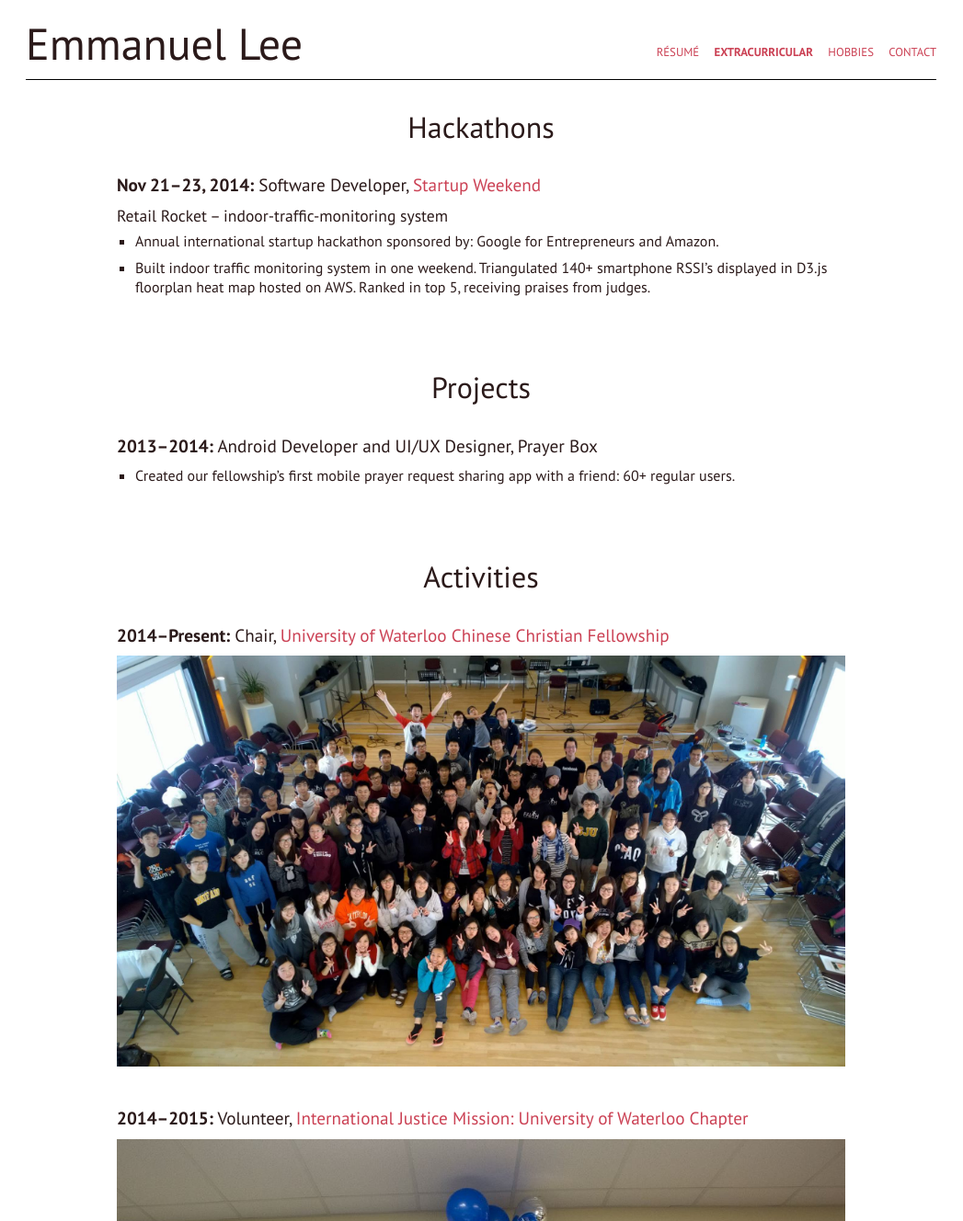
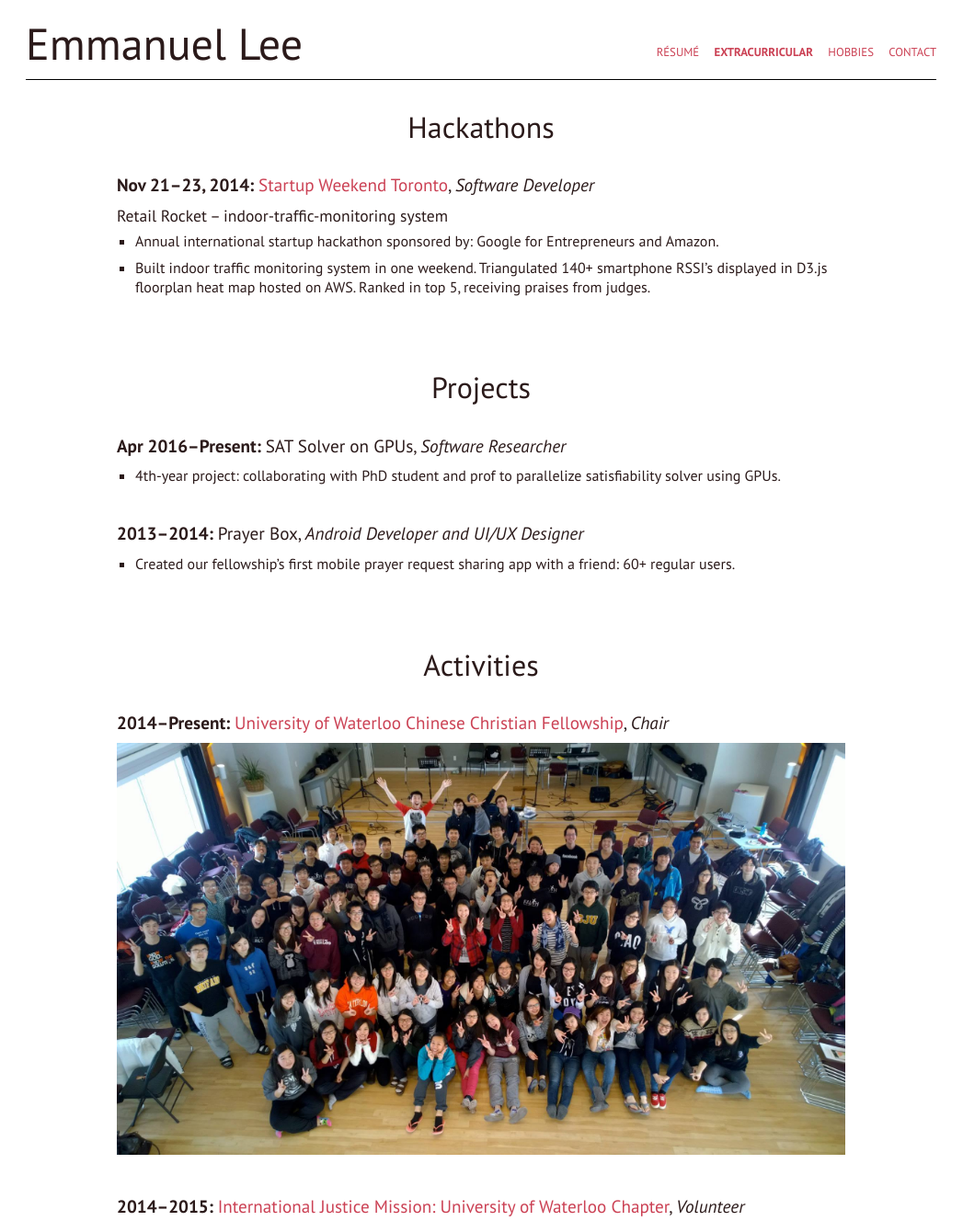
Before and after one commit to emmanueljl/emmanueljl.github.io, a plain HTML site: page extracurricular.html in a window 1280 px wide. Shown: the top 1328 px of the page at 92% size, without its empty margins (117-1164 px from the left). Drawn offline with Linux system fonts and the light colour scheme.

Commit message:
Update formatting

```diff
--- a/extracurricular.html
+++ b/extracurricular.html
@@ -79,7 +79,7 @@
         <h1>Hackathons</h1>
 
         <div>
-            <h2><strong>Nov 21–23, 2014:</strong> Software Developer, <a rel="external" href="http://www.up.co/communities/canada/toronto/startup-weekend/4717" target="_blank">Startup Weekend</a></h2>
+            <h2><strong>Nov 21–23, 2014: </strong><a rel="external" href="http://www.up.co/communities/canada/toronto/startup-weekend/4717" target="_blank">Startup Weekend Toronto</a>, <i>Software Developer</i></h2>
             <h3>Retail Rocket – indoor-traffic-monitoring system</h3>
             <ul>
                 <li>Annual international startup hackathon sponsored by: Google for Entrepreneurs and Amazon.</li>
@@ -94,7 +94,14 @@
         <h1>Projects</h1>
 
         <div>
-            <h2><strong>2013–2014:</strong> Android Developer and UI/UX Designer, Prayer Box</a></h2>
+            <h2><strong>Apr 2016–Present: </strong>SAT Solver on GPUs, <i>Software Researcher</i></h2>
+            <ul>
+                <li>4th-year project: collaborating with PhD student and prof to parallelize satisfiability solver using GPUs.</li>
+            </ul>
+        </div>
+
+        <div>
+            <h2><strong>2013–2014: </strong>Prayer Box, <i>Android Developer and UI/UX Designer</i></h2>
             <ul>
                 <li>Created our fellowship’s first mobile prayer request sharing app with a friend: 60+ regular users.</li>
             </ul>
@@ -107,13 +114,13 @@
         <h1>Activities</h1>
 
         <div>
-            <h2><strong>2014–Present:</strong> Chair, <a rel="external" href="http://www.uwccf.com" target="_blank">University of Waterloo Chinese Christian Fellowship</a></h2>
+            <h2><strong>2014–Present: </strong><a rel="external" href="http://www.uwccf.com" target="_blank">University of Waterloo Chinese Christian Fellowship</a>, <i>Chair</i></h2>
 
             <img src="images/uwccf.jpg" alt="University of Waterloo Chinese Christian Fellowship Winter Retreat 2015" />
         </div>
 
         <div>
-            <h2><strong>2014–2015:</strong> Volunteer, <a rel="external" href="https://uwaterloo.ca/student-success/blog/post/mission-justice" target="_blank">International Justice Mission: University of Waterloo Chapter</a></h2>
+            <h2><strong>2014–2015: </strong><a rel="external" href="https://uwaterloo.ca/student-success/blog/post/mission-justice" target="_blank">International Justice Mission: University of Waterloo Chapter</a>, <i>Volunteer</i></h2>
 
             <img src="images/ijm.jpg" alt="International Justice Mission: University of Waterloo Chapter one-year anniversary celebration" />
         </div>
```
Also changed, not shown: hobbies.html (+1 -1 lines).
